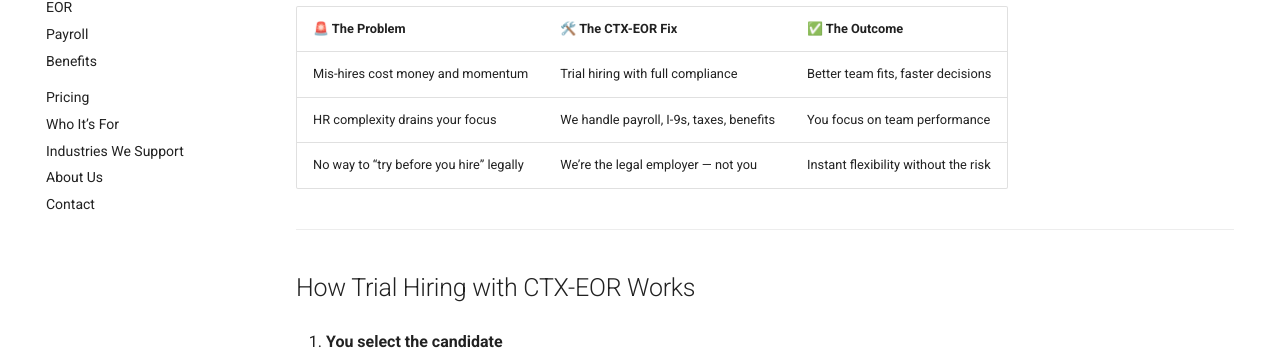
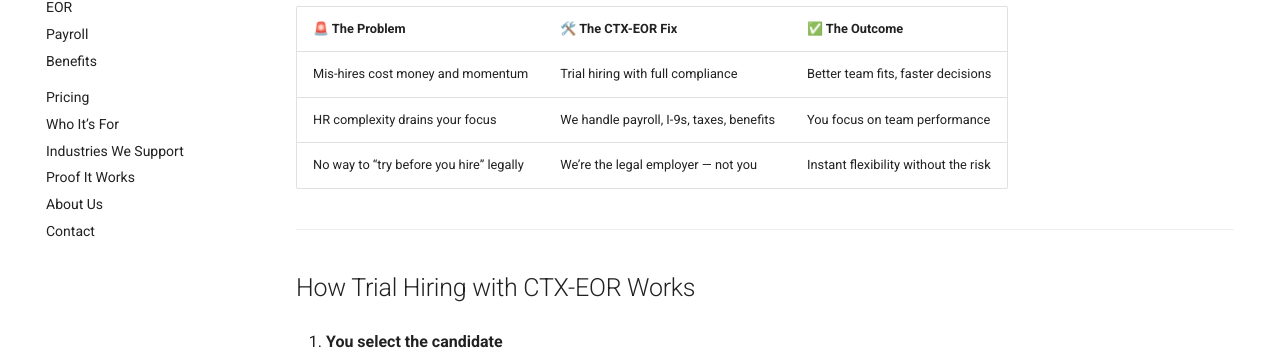
Before and after one commit to cirrusflyer275ds/ctx-eor-site, an MkDocs documentation site: the page built from docs/index.md, in a window 1280 px wide. Shown: the part 409-768 px from the top of the page. Built offline with MkDocs 1.6.1 and Material for MkDocs 9.7.7, drawn with Linux system fonts in a browser that asks for light colours.

Commit message:
Update mkdocs.yml

```diff
--- a/mkdocs.yml
+++ b/mkdocs.yml
@@ -42,5 +42,6 @@
   - Pricing: pricing.md
   - Who It’s For: who-its-for.md
   - Industries We Support: industries.md
+  - Proof It Works: proof.md
   - About Us: about.md
   - Contact: contact.md
```
